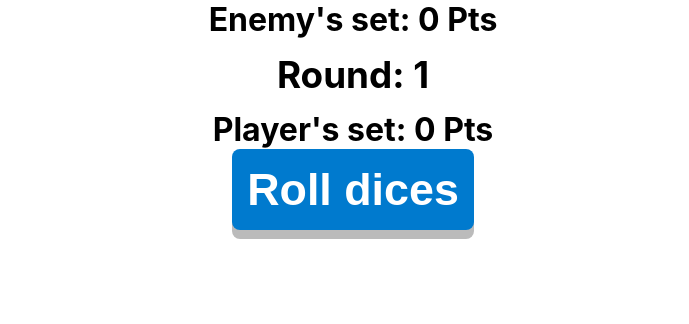
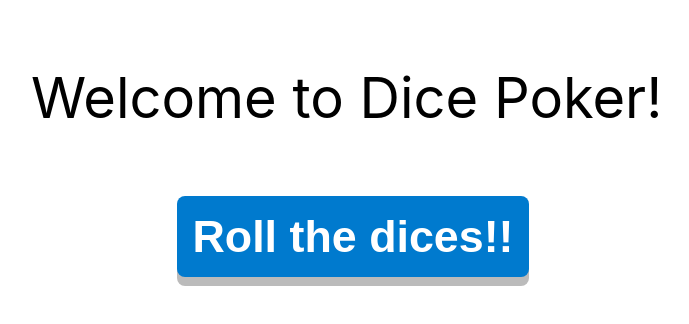
Before and after one commit to fabianeboli/dicepoker, a React (Create React App) app: page / in a window 1280 px wide. Shown: the top 324 px of the page, without its empty margins (287-976 px from the left). Built offline with nearby package versions, Linux system fonts and the light colour scheme.

Commit message:
Press version finished

```diff
--- a/src/App.tsx
+++ b/src/App.tsx
@@ -2,8 +2,6 @@ import React from 'react';
 import logo from './logo.svg';
 import './App.css';
 import { RollDice } from './components/RollDice/RollDice';
-import { Die } from './components/Die/Die';
-import { faDiceOne, faDiceTwo, faDiceThree, faDiceFour, faDiceFive, faDiceSix } from '@fortawesome/free-solid-svg-icons'
 
 
 const App: React.FC = () => {
--- a/src/components/RollDice/RollDice.module.sass
+++ b/src/components/RollDice/RollDice.module.sass
@@ -26,6 +26,15 @@
     background-color: #007aca
     transform: translateY(4px)
 
+.initialButton
+    @extend .rollButton
+    margin: 5% auto
+
+.header
+    text-align: center
+    margin: 5% 1% 0 0
+    font-size: 3.5em
+
 .handName
     font-size: 2.0em
     text-align: center
--- a/src/components/RollDice/RollDice.tsx
+++ b/src/components/RollDice/RollDice.tsx
@@ -2,6 +2,7 @@ import React, { useState } from 'react'
 import styles from './RollDice.module.sass'
 import { faDiceOne, faDiceTwo, faDiceThree, faDiceFour, faDiceFive, faDiceSix, IconDefinition } from '@fortawesome/free-solid-svg-icons'
 import { Die } from '../Die/Die';
+import { nullLiteral, Function } from '@babel/types';
 
 enum buttonText {
     idle = 'Roll dices',
@@ -47,10 +48,11 @@ const checkPairs = (sortedDice: number[], numOfSearchedPairs: number): boolean =
 const checkNKinds = (sortedDice: number[], Nkind: number): boolean => {
     const sd = sortedDice;
     let sameNeighbourDies = 0;
-    console.log(sortedDice)
     for (let i = 0; i < sd.length - 1; i++) {
+        const previousDie = i === 0 ? sd[i] : sd[i - 1];
         const currentDie = sd[i];
         const nextDie = sd[i + 1];
+        if (previousDie !== currentDie) { sameNeighbourDies = 0 }
         if (currentDie === nextDie) { sameNeighbourDies += 1 }
     }
     if (sameNeighbourDies === Nkind - 1) { return true }
@@ -92,29 +94,14 @@ export const randomizeDicesSet = (dices: die[] = dicesList, numberOfDies: number
     }
     return rolledDices
 }
-const testPair = [1, 1, 2, 3, 4].sort();
-const testDoublePair = [1, 1, 2, 4, 4].sort();
-const testThreeOfAKind = [1, 3, 4, 4, 4].sort();
-const testFourOfAKind = [2, 2, 2, 2, 4].sort();
-const testFiveOfAKind = [4, 4, 4, 4, 4].sort();
-const testStraight = [2, 3, 4, 5, 6].sort();
-const testFullHouse = [2, 5, 5, 2, 5].sort();
 
-console.log("---PAIR TEST: ", checkPairs(testPair,1), testPair)
-console.log("---DOUBLE PAIR TEST: ", checkPairs(testDoublePair, 2), testDoublePair)
-console.log("---THREE OF A KIND TEST: ", checkNKinds(testThreeOfAKind, 3), testThreeOfAKind)
-console.log("---FOUR OF A KIND TEST: ", checkNKinds(testFourOfAKind, 4), testFourOfAKind)
-console.log("---FIVE OF A KIND TEST: ", checkNKinds(testFiveOfAKind, 5), testFiveOfAKind)
-console.log("---STRAIGHT TEST: ", checkStraight(testStraight), testStraight)
-console.log("---FULLHOUSE TEST: ", checkFullHouse(testFullHouse), testFullHouse)
-
-export const RollDice = () => {
+export const RollDice: React.FC = () => {
     const [state, setState] = useState<State>({
         plDices: [],
         enDices: [],
         buttonText: buttonText.idle,
         dicesStyle: styles.dices,
-        round: 1,
+        round: 0,
         plPoints: 0,
         enPoints: 0,
         plHandName: "",
@@ -192,6 +179,8 @@ export const RollDice = () => {
 
     const presentDices = (diceSet: die[]) => diceSet.map(el => <Die numberOfDies={el.icon} />)
 
+    const [game, setGame] = useState(false)
+    const newGame = () => {
         return (
             <>
                 <div>
@@ -209,3 +198,20 @@ export const RollDice = () => {
             </>
         )
     }
+
+    const initialScreen = () => {
+
+        return (
+            <>
+                <div className={styles.header}> Welcome to Dice Poker!</div>
+                <button className={styles.initialButton} onClick={() => {setGame(true); rollDice()}}> Roll the dices!! </button>
+            </>
+        )
+    }
+
+    return (
+        <>
+            {game == false ? initialScreen() : newGame()}
+        </>
+    )
+}
```
Lines whose indentation alone changed are shown as unchanged.
